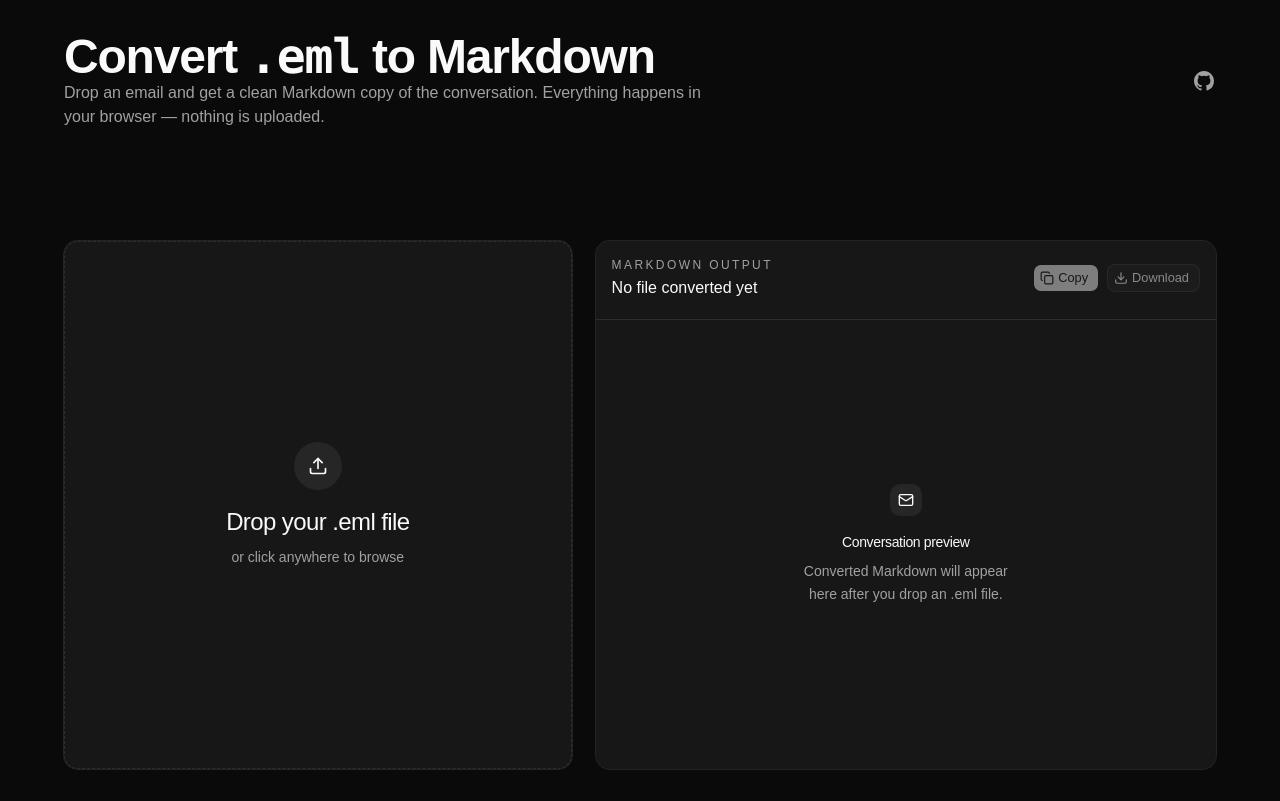
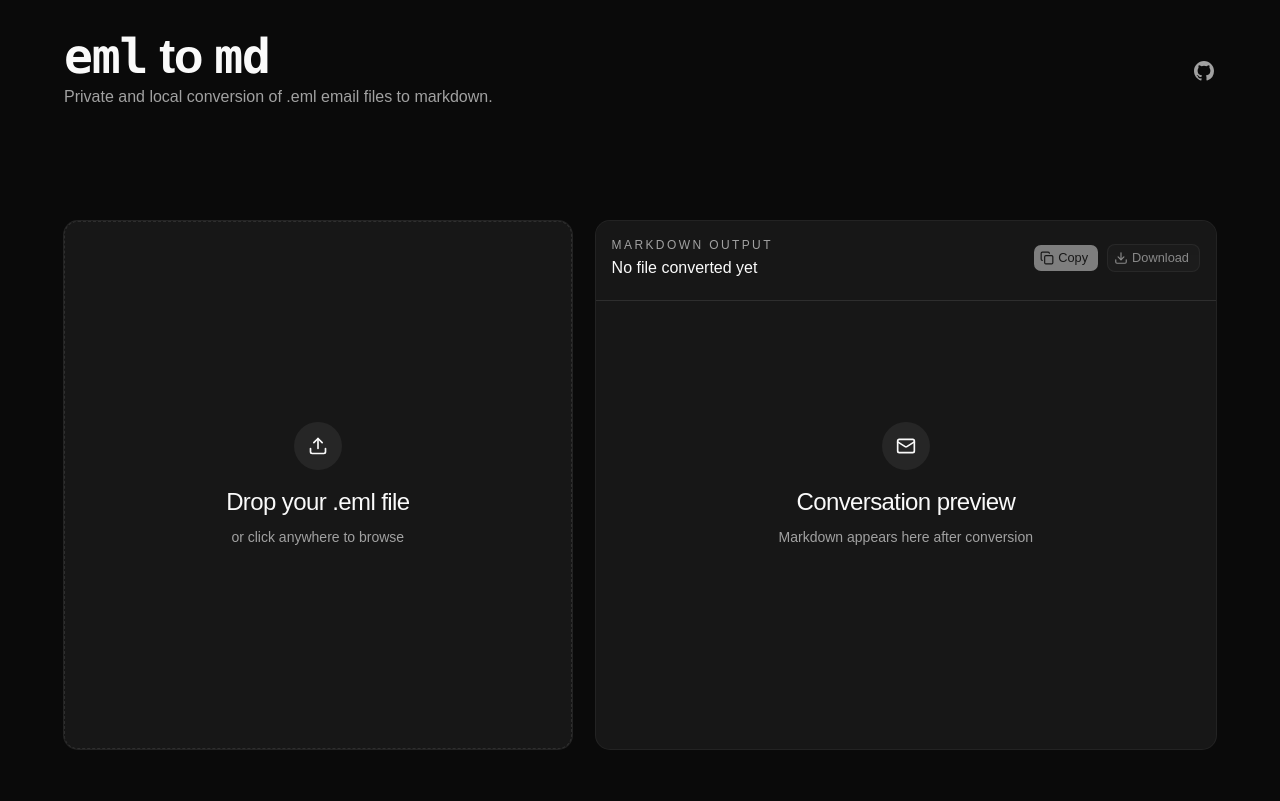
Before and after one commit to AugusDogus/eml.md, an Astro site: page / in a window 1280 px wide. Built offline with nearby package versions, Linux system fonts and the light colour scheme; Astro itself is replaced by a stand-in of ours.

Commit message:
Polish preview layout, hero copy, and svg favicon

```diff
--- a/package.json
+++ b/package.json
@@ -35,11 +35,5 @@
     "@types/react": "^19.2.0",
     "@types/react-dom": "^19.2.0",
     "typescript": "^6.0.2"
-  },
-  "pnpm": {
-    "onlyBuiltDependencies": [
-      "esbuild",
-      "lightningcss"
-    ]
   }
 }
--- a/src/components/EmlConverter.tsx
+++ b/src/components/EmlConverter.tsx
@@ -174,11 +174,11 @@ export default function EmlConverter() {
 
         <Card
           className={cn(
-            "flex flex-col gap-0 py-0",
+            "relative flex flex-col gap-0 overflow-hidden py-0 [--preview-header-height:5rem]",
             !isPreviewExpanded && "flex-1 min-h-0 lg:flex-none lg:h-132",
           )}
         >
-          <CardHeader className="border-b py-4">
+          <CardHeader className="absolute inset-x-0 top-0 z-10 min-h-(--preview-header-height) border-b bg-card py-4">
             <div className="flex flex-col gap-3 sm:flex-row sm:items-center sm:gap-2">
               <div className="flex min-w-0 flex-col gap-1">
                 <CardDescription className="text-xs uppercase tracking-[0.2em]">
@@ -227,7 +227,7 @@ export default function EmlConverter() {
             )}
           >
             {error ? (
-              <div className="p-4">
+              <div className="p-4 pt-[calc(var(--preview-header-height)+1rem)]">
                 <Alert variant="destructive">
                   <AlertTitle>Conversion failed</AlertTitle>
                   <AlertDescription>{error}</AlertDescription>
@@ -236,7 +236,7 @@ export default function EmlConverter() {
             ) : converted ? (
               <div
                 className={cn(
-                  "relative",
+                  "relative pt-(--preview-header-height)",
                   !isPreviewExpanded && "flex min-h-0 flex-1 flex-col",
                 )}
               >
@@ -257,15 +257,19 @@ export default function EmlConverter() {
                 )}
               </div>
             ) : (
-              <Empty className="flex-1 border-0">
+              <Empty className="min-h-0 flex-1 border-0">
                 <EmptyHeader>
-                  <EmptyMedia variant="icon">
+                  <EmptyMedia
+                    variant="icon"
+                    className="size-12 rounded-full [&_svg:not([class*='size-'])]:size-5"
+                  >
                     <MailIcon />
                   </EmptyMedia>
-                  <EmptyTitle>Conversation preview</EmptyTitle>
+                  <EmptyTitle className="text-2xl">
+                    Conversation preview
+                  </EmptyTitle>
                   <EmptyDescription>
-                    Converted Markdown will appear here after you drop an .eml
-                    file.
+                    Markdown appears here after conversion
                   </EmptyDescription>
                 </EmptyHeader>
               </Empty>
--- a/src/layouts/Layout.astro
+++ b/src/layouts/Layout.astro
@@ -17,7 +17,7 @@ const {
   <head>
     <meta charset="UTF-8" />
     <meta name="viewport" content="width=device-width, initial-scale=1.0" />
-    <link rel="icon" href="/favicon.ico" type="image/x-icon" />
+    <link rel="icon" href="/favicon.svg" type="image/svg+xml" />
     <title>{title}</title>
     <meta name="description" content={description} />
     <meta
--- a/src/pages/index.astro
+++ b/src/pages/index.astro
@@ -8,18 +8,17 @@ import EmlConverter from "../components/EmlConverter";
     class="flex min-h-dvh flex-col bg-background p-6 text-foreground md:p-8"
   >
     <section class="mx-auto flex w-full max-w-6xl flex-1 flex-col gap-4">
-      <div
-        class="flex flex-row gap-3 justify-between md:items-center"
-      >
-        <div>
+      <div class="flex flex-row gap-3 justify-between md:items-center">
+        <div class="flex flex-col gap-y-1">
           <h1
             class="font-heading text-4xl font-bold tracking-tight sm:text-5xl"
           >
-            Convert <span class="font-mono">.eml</span> to Markdown
+            <span class="font-mono">eml</span> to <span class="font-mono"
+              >md</span
+            >
           </h1>
           <p class="max-w-2xl text-base text-muted-foreground">
-            Drop an email and get a clean Markdown copy of the conversation.
-            Everything happens in your browser — nothing is uploaded.
+            Private and local conversion of .eml email files to markdown.
           </p>
         </div>
         <a
```
Also changed, not shown: README.md, public/favicon.svg (added), public/manifest.json.
